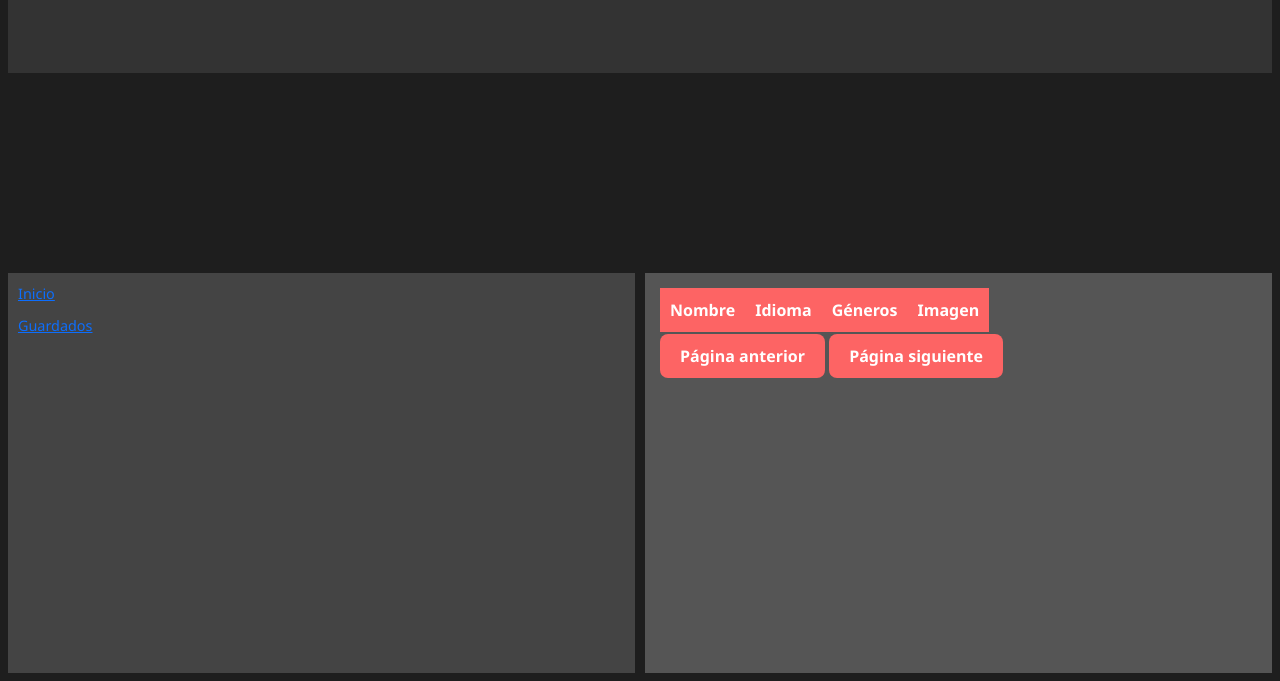
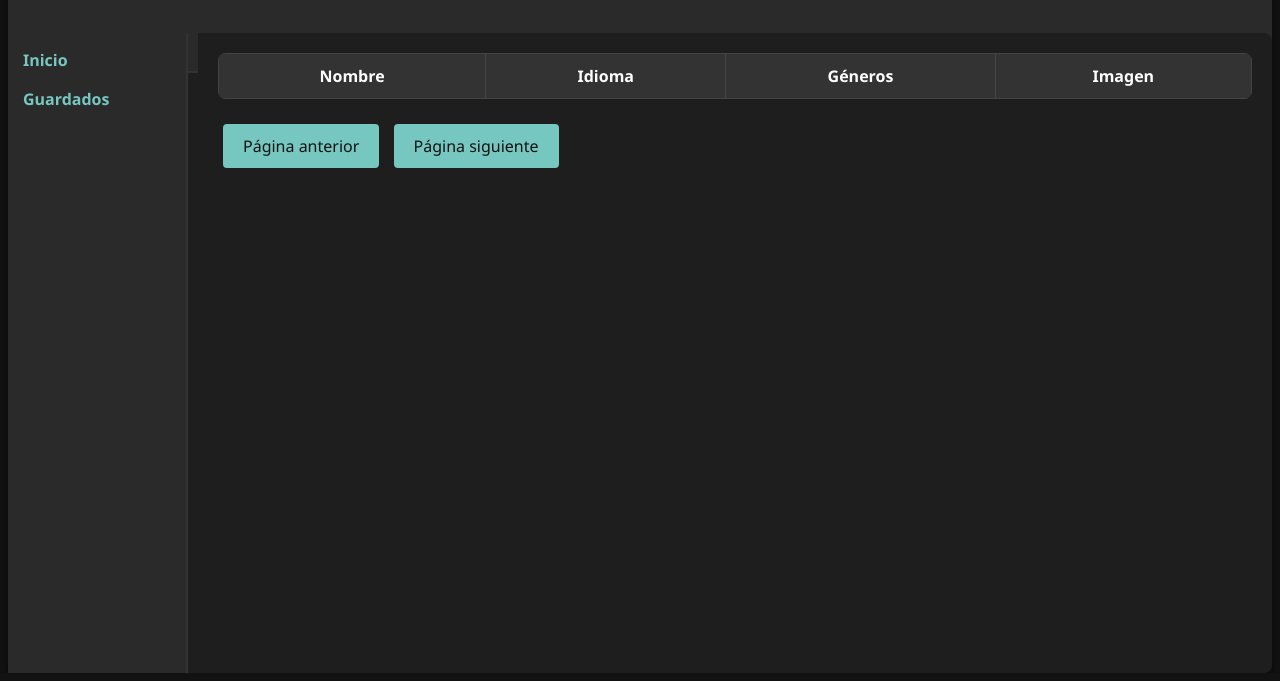
Before and after one commit to VRodriguezValentin/PP2025331-Rodriguez-Valentin, a plain HTML site: page index.html in a window 1280 px wide. Shown: the part 135-816 px from the top of the page. Drawn offline with nearby package versions, Linux system fonts and the light colour scheme; no server answers.

Commit message:
Commit casi final

```diff
--- a/guardados.js
+++ b/guardados.js
@@ -23,5 +23,5 @@ function cargarSeriesGuardadas() {
     });
 }
 
-// Cargar las series guardadas al cargar la página
+// Carga las series guardadas
 cargarSeriesGuardadas();
--- a/index.html
+++ b/index.html
@@ -19,7 +19,6 @@
                 <h1>Inicio</h1>
                 <h3>Simulacro PP - Programación III - 2024</h3>
             </header>
-            <div></div>
             <nav id="panel-izquierda">
                 <a href="./index.html">Inicio</a>
                 <a href="./guardados.html">Guardados</a>
@@ -38,8 +37,8 @@
                     </tbody>
                 </table>
 
-                <button id="anterior">Página anterior</button>
-                <button id="siguiente">Página siguiente</button>
+                <button id="anterior" class="boton">Página anterior</button>
+                <button id="siguiente" class="boton">Página siguiente</button>
             </section>
         </main>
     </body>
--- a/serie.js
+++ b/serie.js
@@ -52,8 +52,6 @@ class Serie {
         const img = document.createElement('img');
         img.src = this.image;
         img.alt = `${this.name} image`;
-        img.style.width = '100px';
-        img.style.cursor = 'pointer';
         img.addEventListener('click', () => {
             window.open(this.url, '_blank');
         });
@@ -62,6 +60,7 @@ class Serie {
         const guardarTd = document.createElement('td');
         const botonGuardar = document.createElement('button');
         botonGuardar.textContent = 'Guardar';
+        botonGuardar.classList.add('btn', 'boton');
         botonGuardar.addEventListener('click', () => {
             Serie.guardarSerie(this);
         });
--- a/styles.css
+++ b/styles.css
@@ -1,105 +1,150 @@
-body {
-    background-color: #1e1e1e;
-    color: #f0f0f0;
+body, html {
+    margin: 0;
+    padding: 0;
+    height: 100%;
+    background-color: #121212;
+    color: #e0e0e0;
     font-family: 'Segoe UI', Tahoma, Geneva, Verdana, sans-serif;
 }
 
-.m-2 {
+/* a. Grid principal: 2 filas, 2 columnas */
+main {
     display: grid;
-    grid-template-columns: repeat(2, 1fr);
-    grid-template-rows: repeat(2, 1fr);
-    grid-column-gap: 10px;
-    grid-row-gap: 0px;
+    grid-template-columns: 180px 1fr;
+    grid-template-rows: 150px auto;
+    height: 100vh;
+    gap: 10px;
+    background-color: #1e1e1e;
+    border-radius: 8px;
+    box-shadow: 0 4px 10px rgba(0, 0, 0, 0.5);
 }
 
-/* Configuración de la grilla principal */
-main {
-    display: grid;
-    grid-template-rows: auto 1fr; /* Header ocupa la primera fila, el resto la segunda */
-    grid-template-columns: 1fr 4fr; /* Nav ocupa menos espacio, principal ocupa más */
-    gap: 5px; /* Reducir el espacio entre las áreas */
-    height: 100vh; /* Ocupa toda la altura de la pantalla */
+/* Header ocupa toda la fila 1 */
+header {
+    grid-column: 1 / 3;
+    background-color: #2a2a2a;
+    padding: 20px;
+    text-align: center;
+    color: #ffffff;
+    font-size: 1.5rem;
+    font-weight: bold;
+    border-bottom: 2px solid #333;
 }
 
-/* Header ocupa la primera fila */
-header {
-    grid-column: 1 / span 2; /* Ocupa ambas columnas */
+/* Nav en columna izquierda */
+#panel-izquierda {
+    grid-column: 1 / 2;
+    grid-row: 2 / 3;
+    background-color: #2a2a2a;
+    padding: 15px;
+    display: flex;
+    flex-direction: column;
+    gap: 15px;
+    border-right: 2px solid #333;
+}
+
+#panel-izquierda a {
+    text-decoration: none;
+    color: #76c7c0;
+    font-weight: bold;
+    transition: color 0.3s ease;
+}
+
+#panel-izquierda a:hover {
+    color: #4db6ac;
+}
+
+/* Principal en columna derecha */
+#principal {
+    grid-column: 2 / 3;
+    grid-row: 2 / 3;
+    padding: 20px;
+    overflow: auto;
+    background-color: #1e1e1e;
+    border-radius: 0 8px 8px 0;
+}
+
+/* Tabla Series */
+#series {
+    width: 100%;
+    border-collapse: collapse;
+    margin-bottom: 20px;
+    background-color: #2a2a2a;
+    border-radius: 8px;
+    overflow: hidden;
+}
+
+#series thead {
     background-color: #333;
-    padding: 10px; /* Reducir el padding para ahorrar espacio */
+    color: #ffffff;
+}
+
+#series th, #series td {
+    border: 1px solid #444;
+    padding: 10px;
     text-align: center;
 }
 
-/* Nav */
-#panel-izquierda {
-    grid-row: 2;
-    grid-column: 1;
-    background-color: #444;
-    padding: 10px; /* Reducir el padding */
-    display: flex;
-    flex-direction: column;
-    gap: 10px;
-    font-size: 0.9rem; /* Reducir el tamaño de fuente */
+#series img {
+    max-width: 100px;
+    height: auto;
+    border-radius: 5px;
+    transition: transform 0.3s ease;
 }
 
-#principal {
-    grid-row: 2;
-    grid-column: 2;
-    background-color: #555;
-    padding: 15px; /* Ajustar el padding */
-    overflow-y: auto;
+#series img:hover {
+    transform: scale(1.1);
 }
 
-/* Tabla de series */
-#series {
-    display: grid;
-    grid-template-columns: repeat(4, 1fr); /* Cuatro columnas por defecto */
-    gap: 16px;
-    width: 100%;
+/* Botones */
+.boton {
+    margin: 5px;
+    padding: 10px 20px;
+    background-color: #76c7c0;
+    color: #121212;
+    border: none;
+    border-radius: 4px;
+    cursor: pointer;
+    transition: all 0.3s ease;
 }
 
+.boton:hover {
+    background-color: #4db6ac;
+    transform: scale(1.05);
+}
+
+/* Media queries */
 @media (max-width: 900px) {
+    main {
+        grid-template-columns: 150px 1fr;
+    }
+
     #series {
         grid-template-columns: repeat(2, 1fr);
     }
 }
 
 @media (max-width: 550px) {
+    main {
+        grid-template-columns: 1fr;
+        grid-template-rows: 150px auto auto;
+    }
+
+    #panel-izquierda {
+        grid-column: 1 / 2;
+        grid-row: 2 / 3;
+        flex-direction: row;
+        justify-content: space-around;
+        border-right: none;
+        border-bottom: 2px solid #333;
+    }
+
+    #principal {
+        grid-column: 1 / 2;
+        grid-row: 3 / 4;
+    }
+
     #series {
         grid-template-columns: 1fr;
     }
 }
-
-/* Cabecera de la tabla */
-#series th {
-    background-color: #fd6464;
-    color: white;
-    padding: 10px;
-    text-align: center;
-    border-bottom: 2px solid #555;
-    font-weight: bold;
-}
-
-/* Filas de la tabla */
-#series td {
-    padding: 10px;
-    text-align: center;
-    border-bottom: 1px solid #555;
-    vertical-align: middle;
-}
-
-/* Estilo de los botones */
-button {
-    padding: 10px 20px;
-    background: #fd6464;
-    color: white;
-    font-weight: bold;
-    border: none;
-    border-radius: 8px;
-    cursor: pointer;
-    transition: all 0.3s ease;
-}
-
-button:hover {
-    background: #ff5420;
-    transform: scale(1.05);
-}
```
Also changed, not shown: guardados.html (+1 -1 lines).
